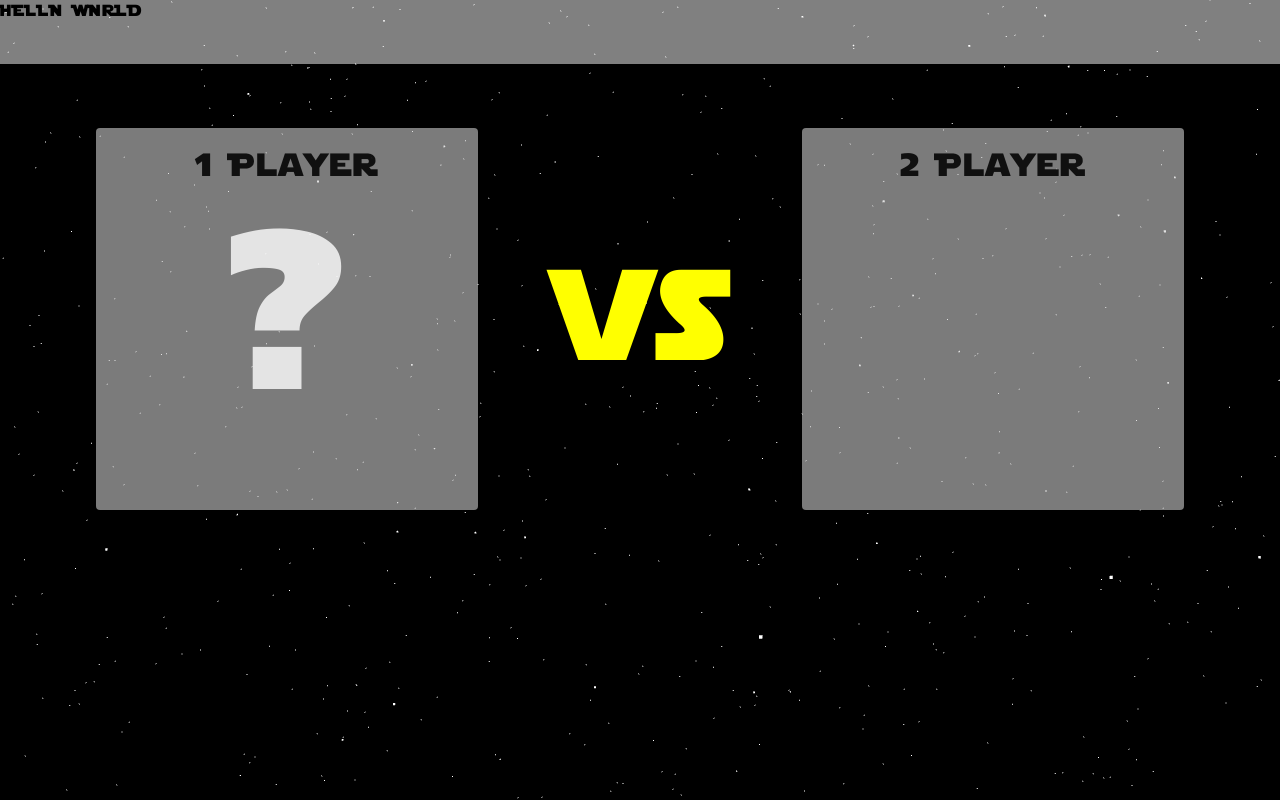
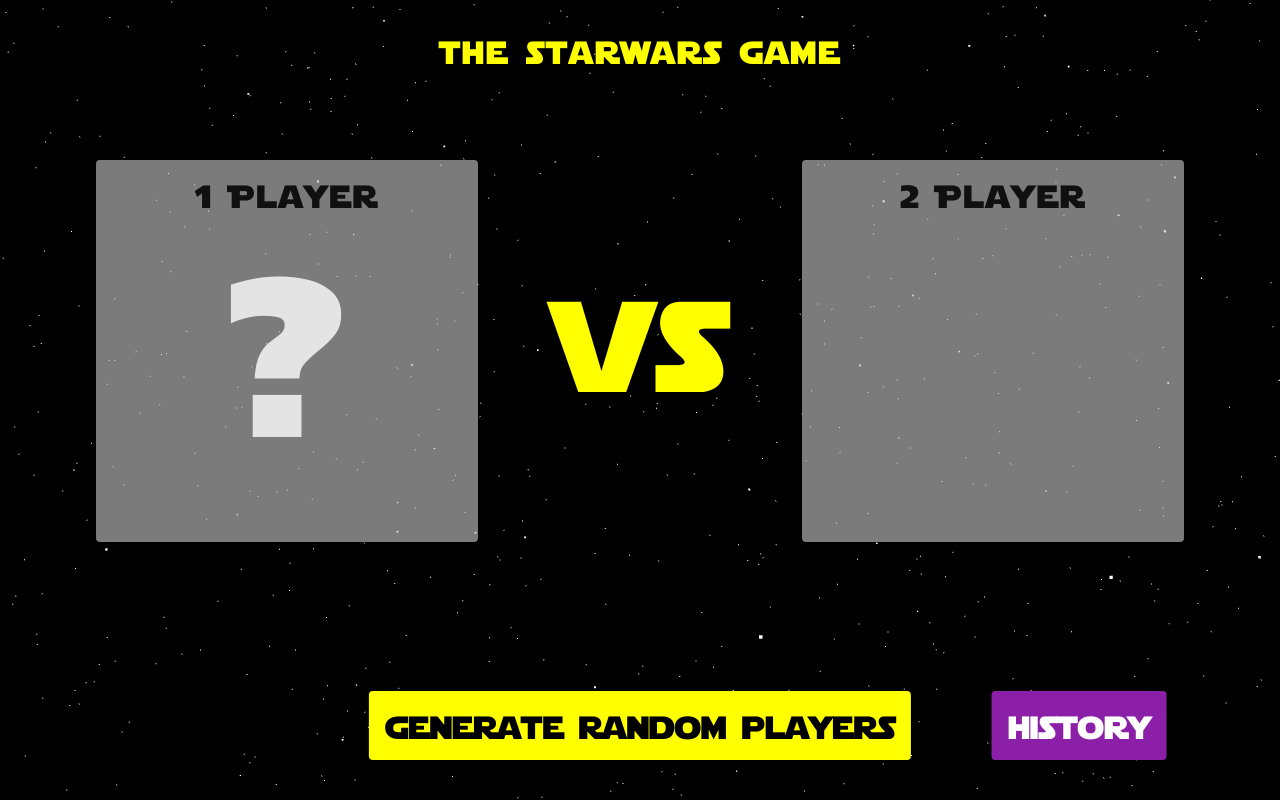
Before and after one commit to pieralukasz/starwars-fight, a React (Create React App) app: page / in a window 1280 px wide. Built offline with nearby package versions, Linux system fonts and the light colour scheme; a web font is replaced by a local one.

Commit message:
add buttons

```diff
--- a/src/components/Dashboard/Card/Card.tsx
+++ b/src/components/Dashboard/Card/Card.tsx
@@ -38,8 +38,9 @@
   font-size: 14rem;
   color: rgba(255, 255, 255, 0.8);
   left: 50%;
-  top: 0;
+  top: 1rem;
   transform: translate(-50%, -75%);
+  width: 100%;
 
   -webkit-touch-callout: none; /* iOS Safari */
   -webkit-user-select: none; /* Safari */
--- a/src/components/Dashboard/Card/GenerateButton.tsx
+++ /dev/null
@@ -1,2 +0,0 @@
-import React from "react";
-import styled from "styled-components";
--- /dev/null
+++ b/src/components/Dashboard/GenerateButton.tsx
@@ -0,0 +1,60 @@
+import React from "react";
+import styled from "styled-components";
+
+interface BaseButtonStyleType {
+  backgroundColor: string
+  fontColor: string
+  percent: number
+  position: string
+}
+
+export const BaseButton: React.FC<BaseButtonStyleType> = (props) => {
+  return (
+    <BaseButtonStyle
+      backgroundColor={ props.backgroundColor }
+      fontColor={ props.fontColor }
+      position={ props.position }
+      percent={ props.percent }
+    >
+      { props.children }
+    </BaseButtonStyle>
+  )
+}
+
+export const BaseButtonStyle = styled.button<BaseButtonStyleType> `
+
+  ${(p) => p.position === 'left' && `
+    left: ${p.percent}%;
+  `}
+
+  ${(p) => p.position === 'right' && `
+    right: ${p.percent}%;
+  `}
+
+  position: absolute;
+  transform: translateX(-50%);
+  bottom: 5%;
+  background-color: ${p => p.backgroundColor};
+  color: ${p => p.fontColor};
+  padding: 1rem;
+  font-size: 2rem;
+  border: none;
+  border-radius: 4px;
+  transition: .05s;
+
+  &:hover {
+    cursor: pointer;
+  }
+
+  &:active {
+    background-color: lighten(${p => p.backgroundColor}, 10%);
+    padding: 1.25rem
+  }
+
+  &:focus {
+    border: none;
+    outline: 0;
+  }
+
+
+`
--- a/src/components/Navigation/Navigation.tsx
+++ b/src/components/Navigation/Navigation.tsx
@@ -3,12 +3,14 @@
 
 
 export const Navigation: React.FC = () => {
-  return (<NavigationStyle>HELLO WORLD</NavigationStyle>)
+  return (<NavigationStyle>the starwars game</NavigationStyle>)
 }
 
 const NavigationStyle = styled.nav`
   width: 100%;
   height: 4rem;
-  background-color: #fff;
-  opacity: 0.5;
+  color: yellow;
+  text-align: center;
+  font-size: 2rem;
+  padding-top: 2rem;
 `
--- a/src/routes/index.tsx
+++ b/src/routes/index.tsx
@@ -1,6 +1,7 @@
 import React from "react";
 import { RouteConfig, RouteConfigComponentProps } from "react-router-config";
 import {Dashboard} from "../views/Dashboard/Dashboard";
+import {Statistic} from "../views/Statistic/Statistic";
 
 export interface Config extends RouteConfig {
   component:
@@ -19,7 +20,7 @@
     path: "/stats",
     key: "STATS",
     exact: false,
-    component: () => <div>SHITIIITITIT</div>
+    component: Statistic
   },
 ];
 
--- a/src/views/Dashboard/Dashboard.tsx
+++ b/src/views/Dashboard/Dashboard.tsx
@@ -1,12 +1,20 @@
 import React from 'react'
 import styled from 'styled-components'
-import {CardExt} from "../../components/Dashboard/Card/Card";
-import {CardContainer} from "../../components/Dashboard/Card/CardContainer";
+import { CardContainer } from "../../components/Dashboard/Card/CardContainer";
+import { BaseButton } from "../../components/Dashboard/GenerateButton";
 
 export const Dashboard: React.FC = () => {
-  return (<DashboardContainer>
-    <CardContainer />
-  </DashboardContainer>)
+  return (
+    <DashboardContainer>
+      <CardContainer />
+      <BaseButton fontColor={'black'} backgroundColor={'yellow'} position={'left'} percent={50}>
+        generate random players
+      </BaseButton>
+      <BaseButton fontColor={'white'} backgroundColor={'#8B1FA7'} position={'right'} percent={2}>
+        history
+      </BaseButton>
+  </DashboardContainer>
+  )
 }
 
 const DashboardContainer = styled.div`
--- /dev/null
+++ b/src/views/Statistic/Statistic.tsx
@@ -0,0 +1,5 @@
+import React from "react";
+
+export const Statistic: React.FC = () => {
+  return (<div/>)
+}
```
Also changed, not shown: 1 other file (tests, documents, lock files or other folders).
